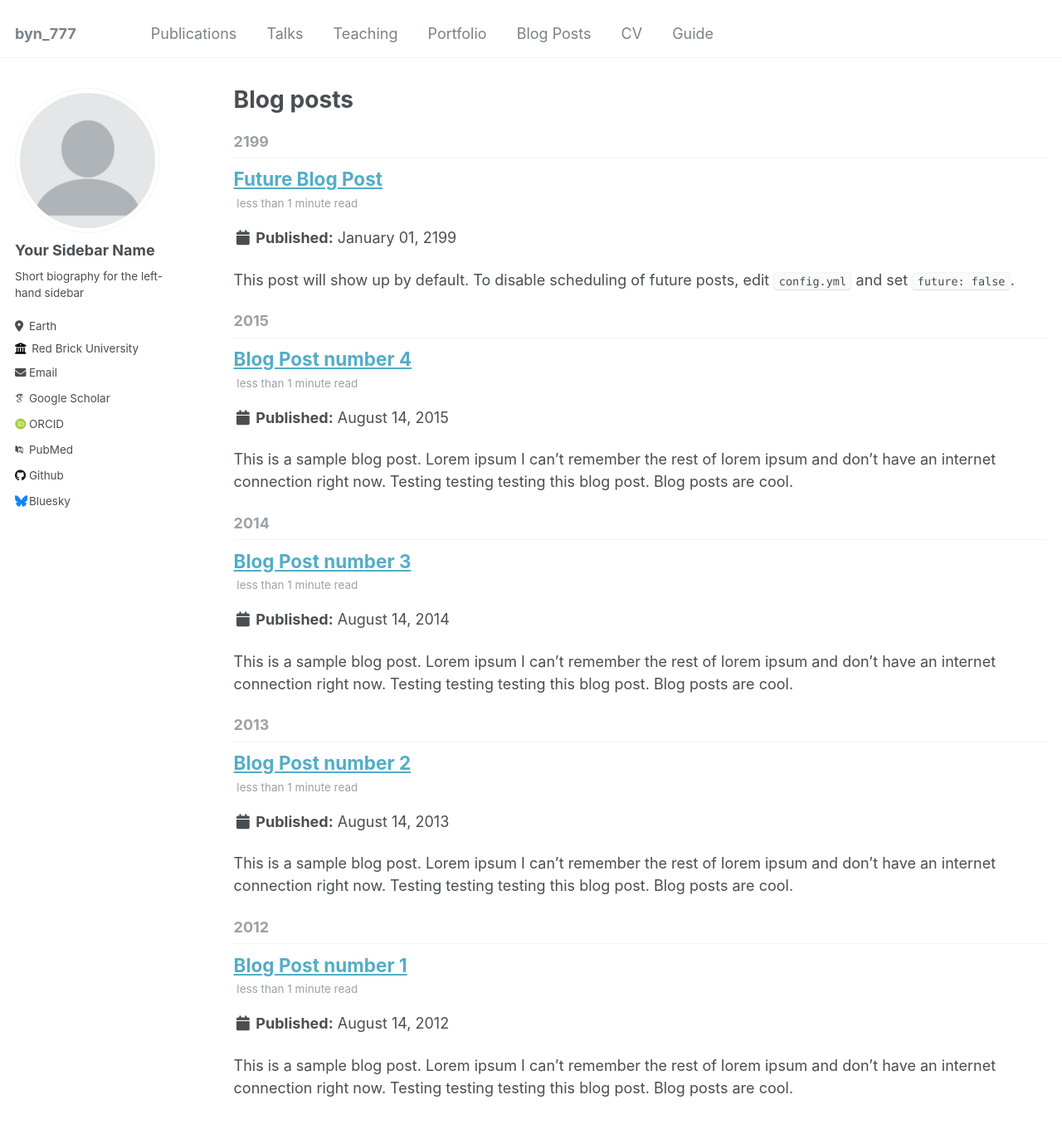
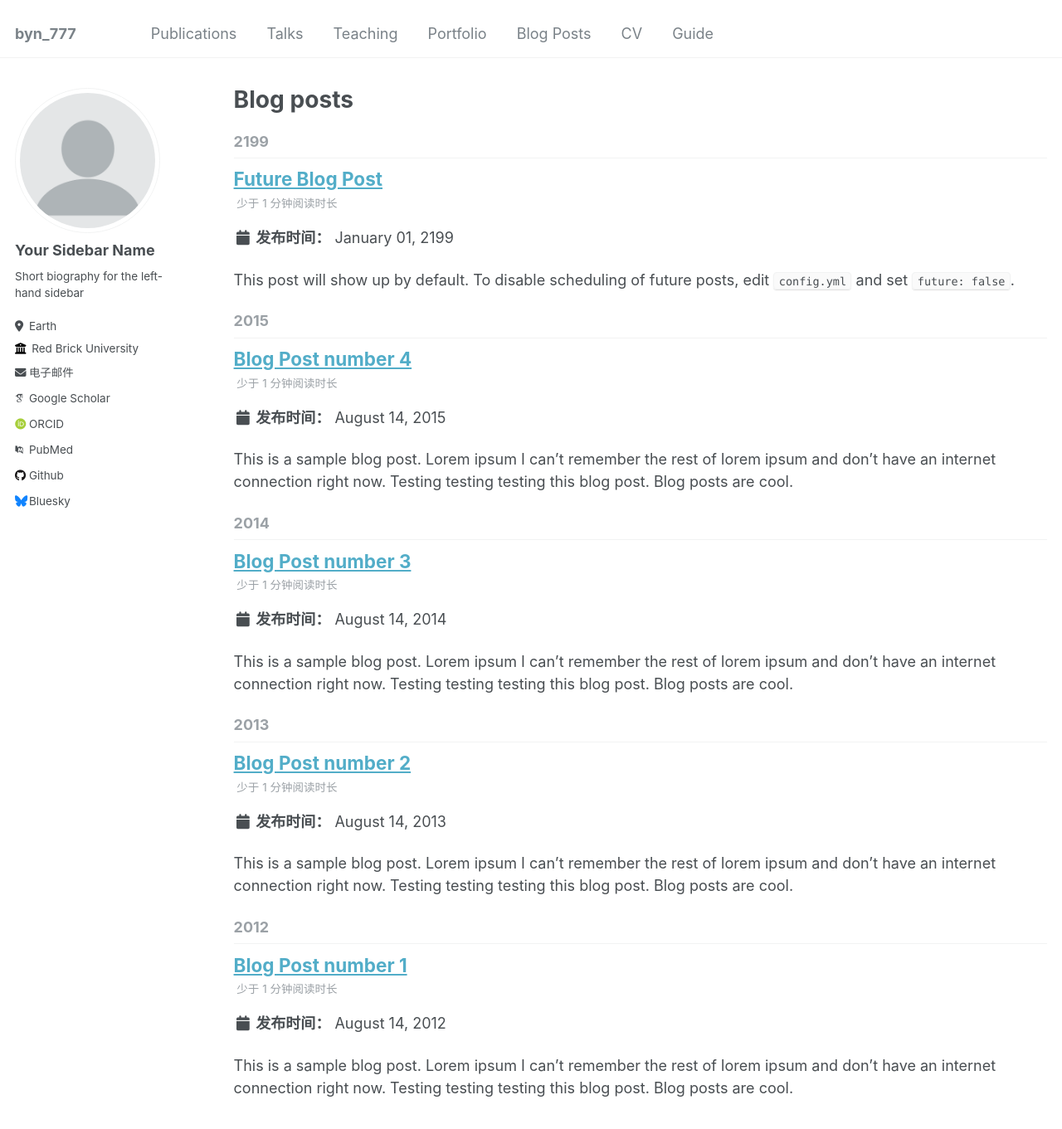
Before and after one commit to byn777/background, a Jekyll site: the page built from _pages/year-archive.html, in a window 1280 px wide and 1400 px high. Shown: the top 1361 px of the window at 83% size. Built offline with Jekyll 4.4.1, drawn with Linux system fonts in a browser that asks for light colours; some web fonts are replaced; some of the changed lines change nothing that is shown; some of the changed text lies outside the part shown.

Commit message:
renew name

```diff
--- a/_config.yml
+++ b/_config.yml
@@ -1,16 +1,15 @@
 # 欢迎使用 Jekyll！
-#
 # 此配置文件用于设置影响整个站点的参数，
 # 这些参数通常只需设置一次，很少需要修改。
 # 出于技术原因，当你使用 `jekyll serve -l -H localhost` 时，此文件不会自动重新加载。
 # 如果更改了此文件，请重新启动服务器进程。
 
 # 基本站点设置
-locale                   : "en-US" # 站点语言
+locale                   : "zh-CN" # 站点语言
 title                    : "byn_777" # 站点标题
 title_separator          : "-" # 标题分隔符
 name                     : &name "byn_777" # 站点名称
-description              : &description "personal description" # 站点描述
+description              : &description "葡萄" # 站点描述
 url                      : https://academicpages.github.io # 站点的基本 URL，例如 "https://mmistakes.github.io"
 baseurl                  : "" # 站点的子路径，例如 "/blog"
 repository               : "academicpages/academicpages.github.io" # 仓库地址
```
